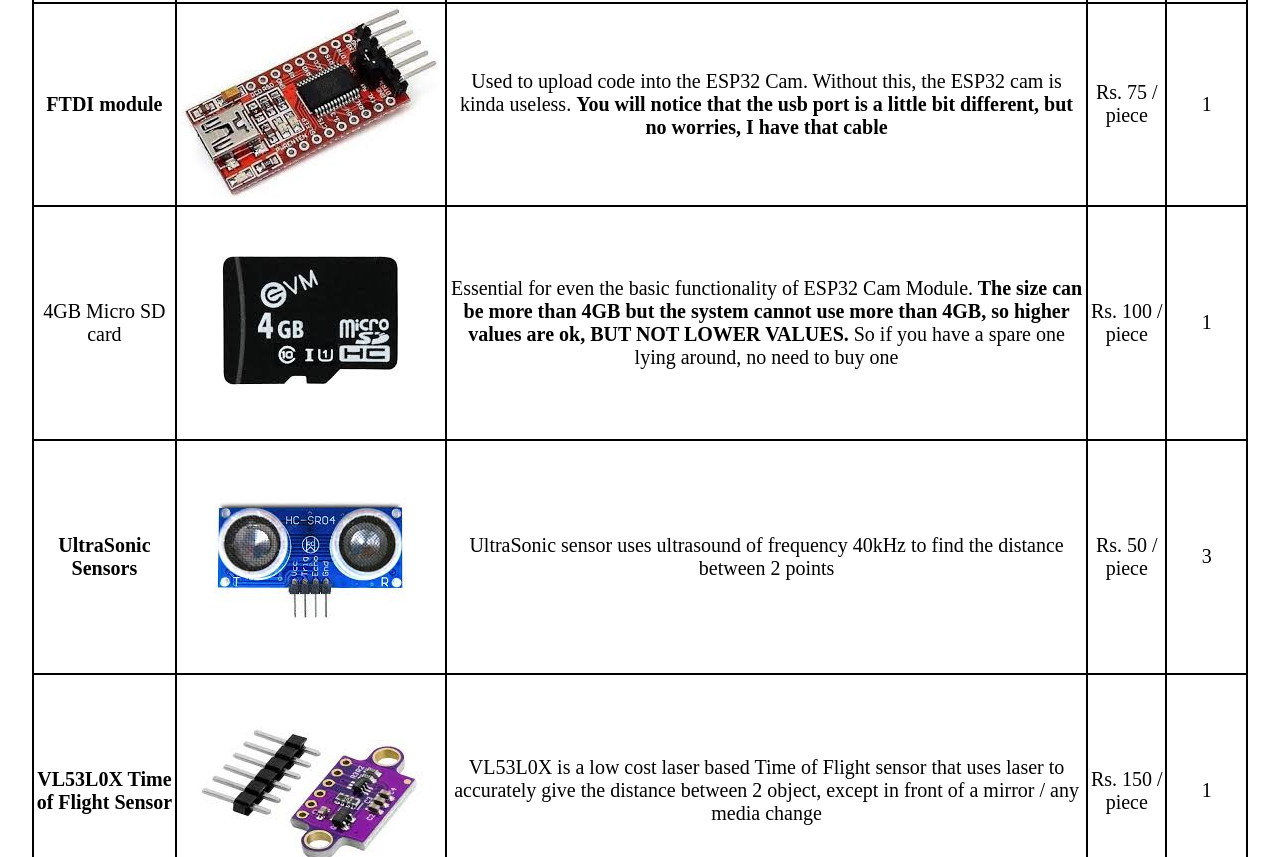
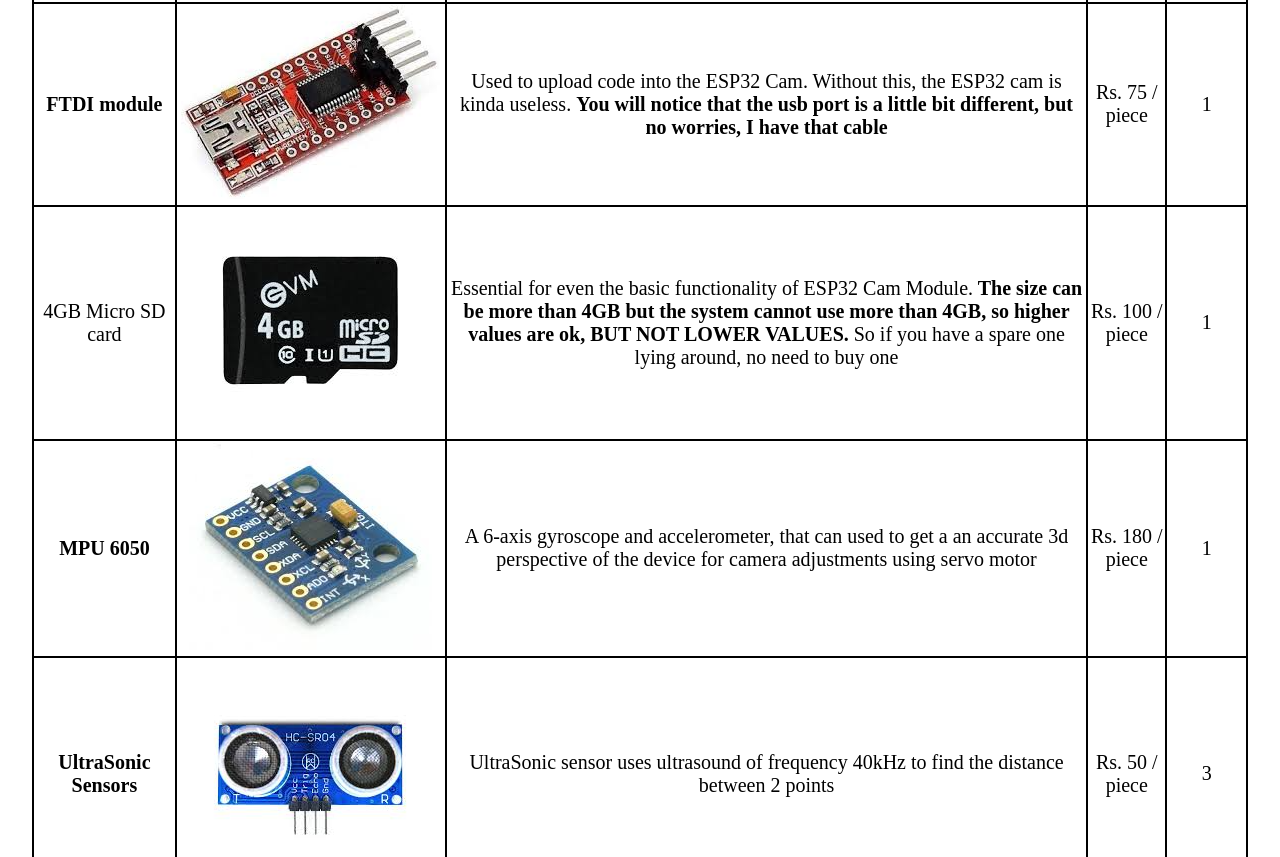
Before and after one commit to ReeshavGhosh200/Sense-Aid, a plain HTML site: page index.html in a window 1280 px wide. Shown: the part 563-1420 px from the top of the page. Drawn offline with Linux system fonts and the light colour scheme; a web font is replaced by a local one.

Commit message:
Added some new parts with links to buy parts

```diff
--- a/index.html
+++ b/index.html
@@ -43,6 +43,13 @@
             <td><img src="./images/4gb.png" alt="4GB Micro SD Card"></td>
             <td>Essential for even the basic functionality of ESP32 Cam Module.<b> The size can be more than 4GB but the system cannot use more than 4GB, so higher values are ok, BUT NOT LOWER VALUES.</b> So if you have a spare one lying around, no need to buy one</td>
             <td>Rs. 100 / piece</td>
+            <td>1</td>
+        </tr>
+        <tr>
+            <td><a href="#om">MPU 6050</a></td>
+            <td><img src="./images/mpu.png" alt="MPU 6050"></td>
+            <td>A 6-axis gyroscope and accelerometer, that can used to get a an accurate 3d perspective of the device for camera adjustments using servo motor</td>
+            <td>Rs. 180 / piece</td>
             <td>1</td>
         </tr>
         <tr>
```
